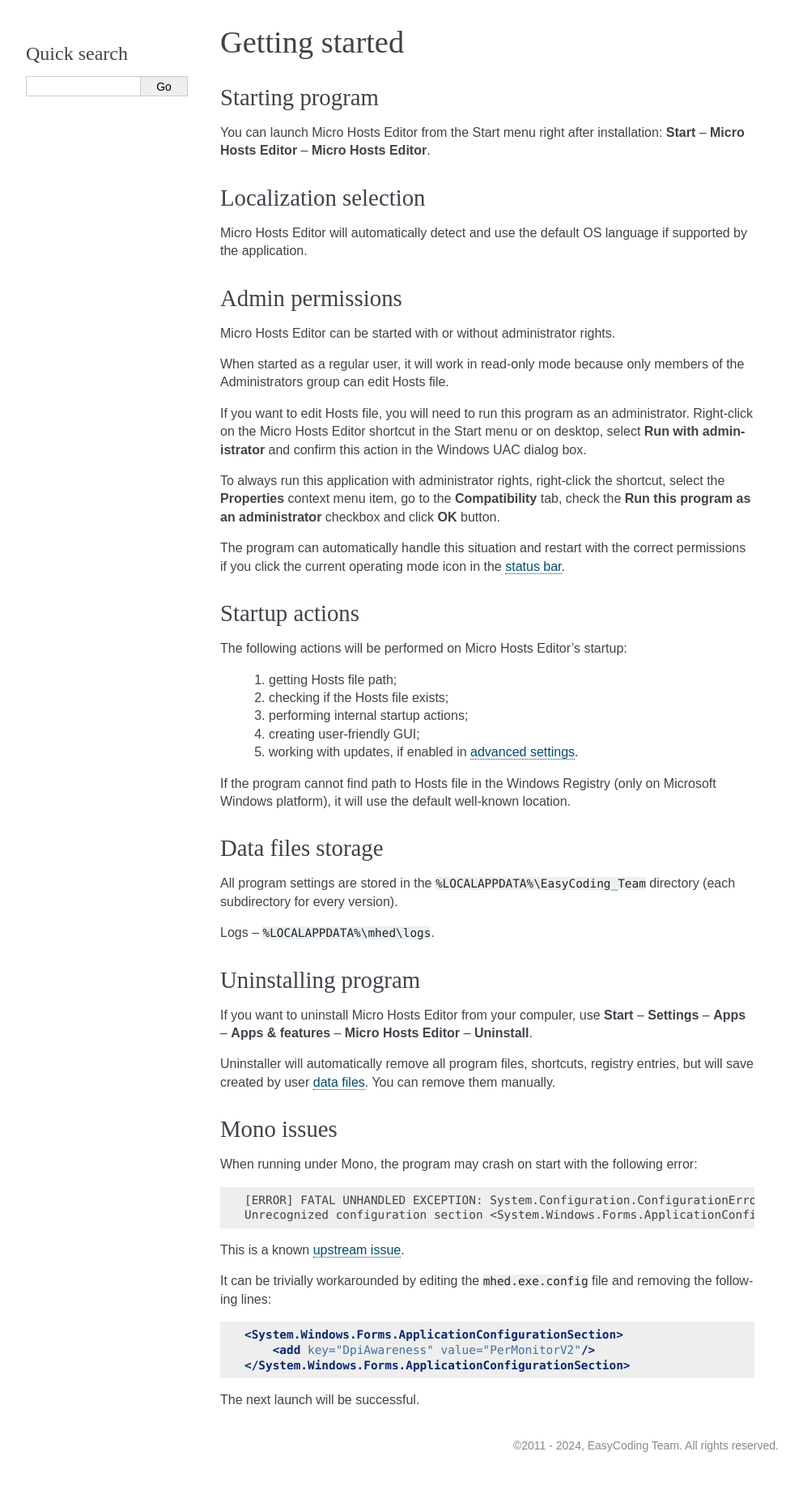
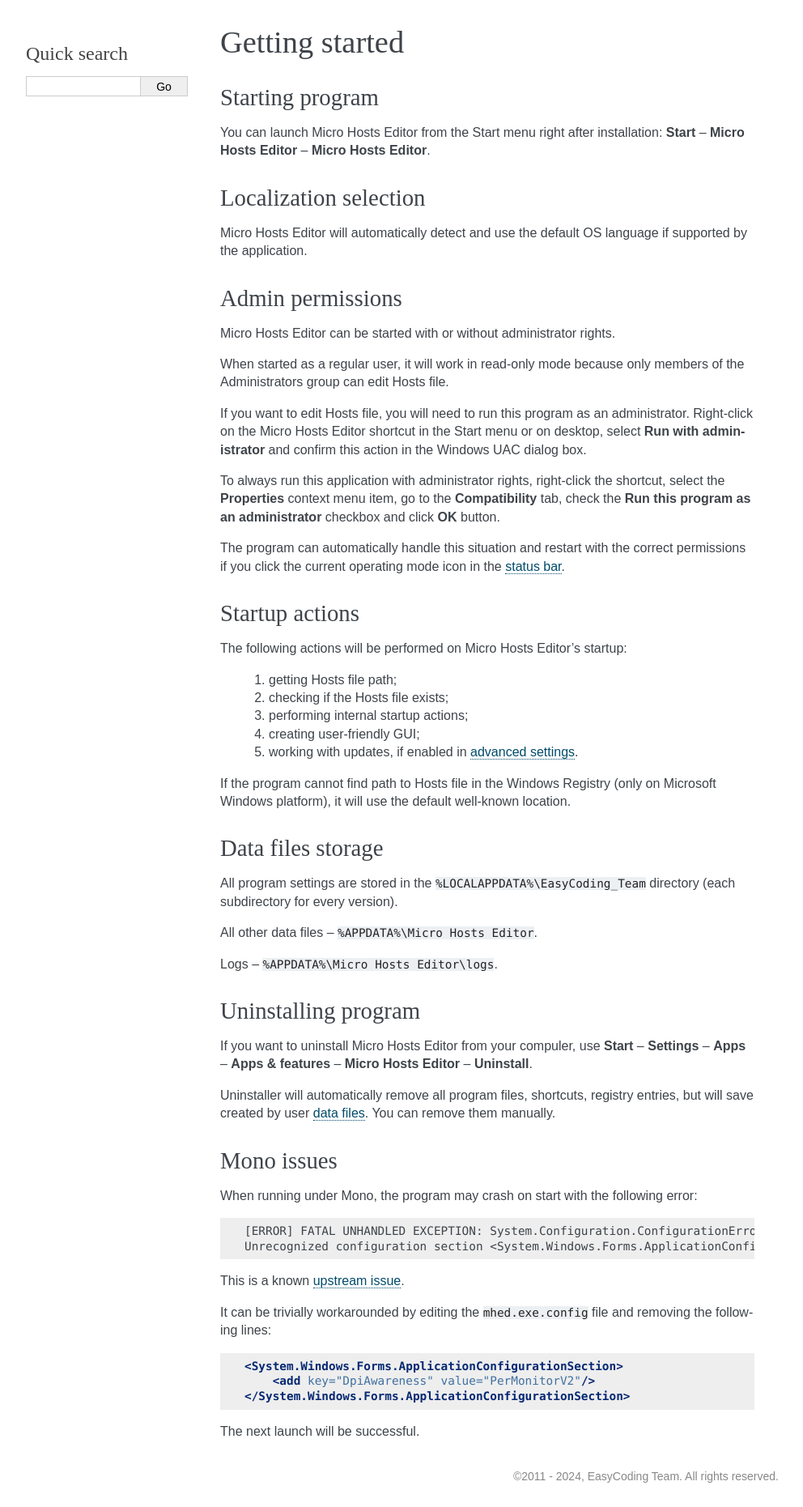
Before and after one commit to xvitaly/mhed, a Sphinx documentation site: the page built from docs/source/getting-started.rst, in a window 1280 px wide. Shown: the whole page at 81% size, without its empty margins (148-1140 px from the left). Built offline with Sphinx 7.4.7, drawn with Linux system fonts in a browser that asks for light colours; before the commit the page ends 1823 px from its top, so only the background shows below that.

Commit message:
The default log directory has been moved to the standard application directory.

```diff
--- a/docs/source/getting-started.rst
+++ b/docs/source/getting-started.rst
@@ -65,7 +65,9 @@
 
 All program settings are stored in the ``%LOCALAPPDATA%\EasyCoding_Team`` directory (each subdirectory for every version).
 
-Logs -- ``%LOCALAPPDATA%\mhed\logs``.
+All other data files -- ``%APPDATA%\Micro Hosts Editor``.
+
+Logs -- ``%APPDATA%\Micro Hosts Editor\logs``.
 
 .. index:: removing program, uninstalling program
 .. _gs-uninstall:
```
Also changed, not shown: 2 other files.
